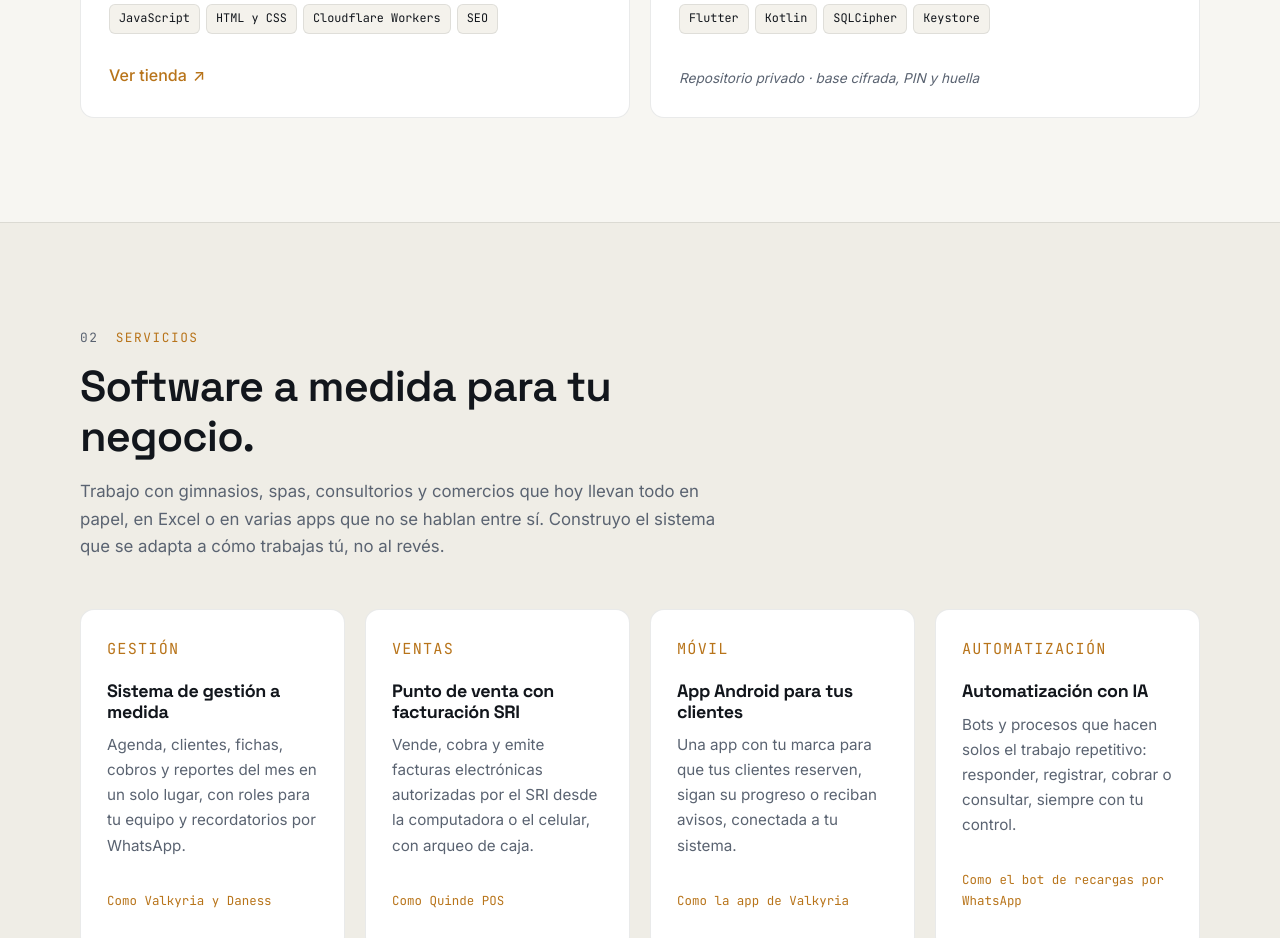
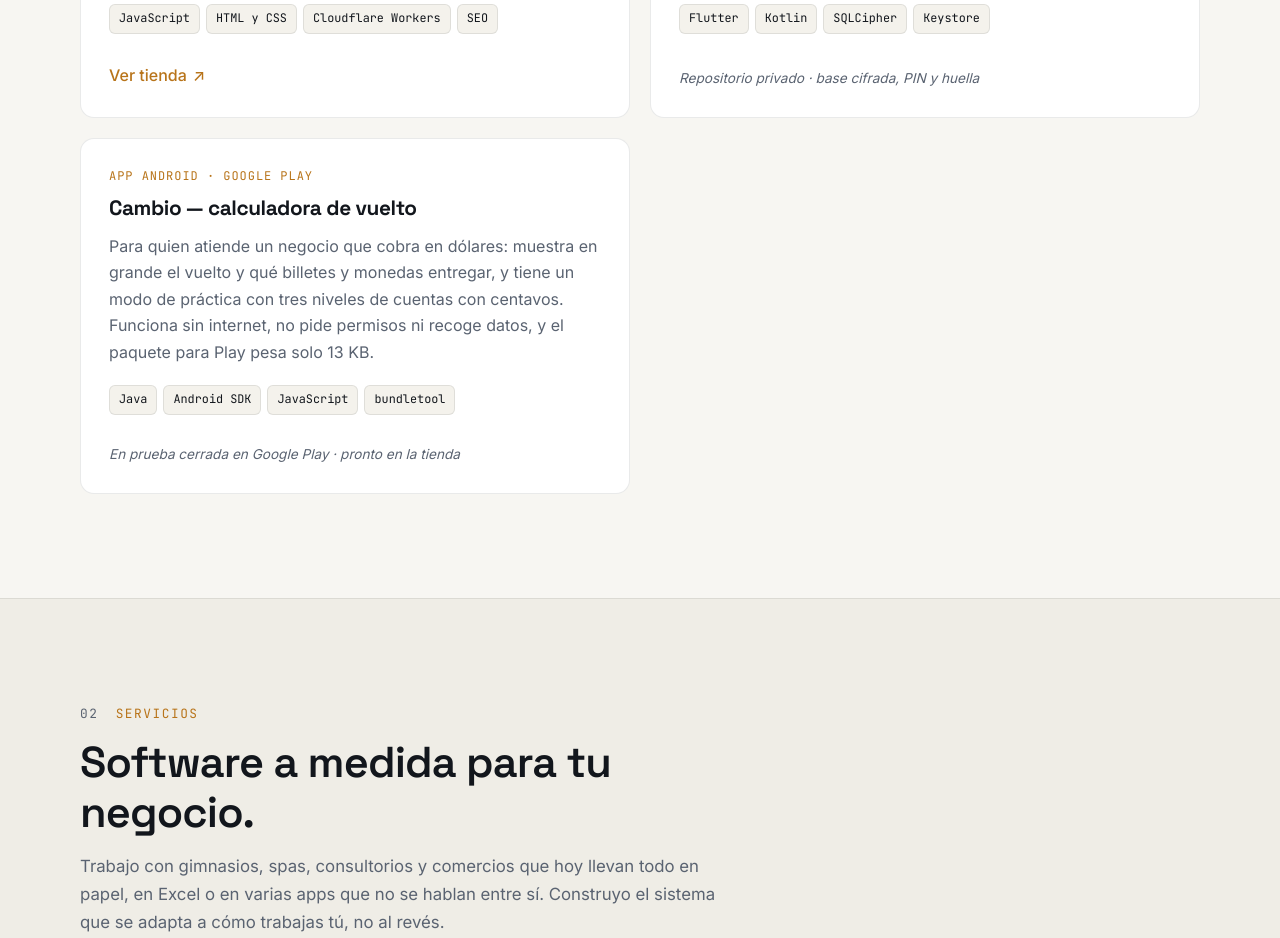
Before and after one commit to RiccijandroUpec/portafolio, a plain HTML site: page index.html in a window 1280 px wide. Shown: the part 4620-5558 px from the top of the page. Drawn offline with Linux system fonts and the light colour scheme; no server answers.

Commit message:
Proyectos: Cambio, calculadora de vuelto para Android (sin internet ni permisos, 13 KB) en prueba cerrada en Google Play

```diff
--- a/index.html
+++ b/index.html
@@ -405,6 +405,20 @@
               </ul>
               <p class="project-private">Repositorio privado · base cifrada, PIN y huella</p>
             </article>
+
+            <article class="project reveal delay-2">
+              <p class="project-kicker">App Android · Google Play</p>
+              <h3>Cambio — calculadora de vuelto</h3>
+              <p>
+                Para quien atiende un negocio que cobra en dólares: muestra en grande el vuelto y qué billetes y monedas
+                entregar, y tiene un modo de práctica con tres niveles de cuentas con centavos. Funciona sin internet,
+                no pide permisos ni recoge datos, y el paquete para Play pesa solo 13 KB.
+              </p>
+              <ul class="tags" aria-label="Tecnologías">
+                <li>Java</li><li>Android SDK</li><li>JavaScript</li><li>bundletool</li>
+              </ul>
+              <p class="project-private">En prueba cerrada en Google Play · pronto en la tienda</p>
+            </article>
           </div>
         </div>
       </section>
```
Also changed, not shown: 1 other file.
